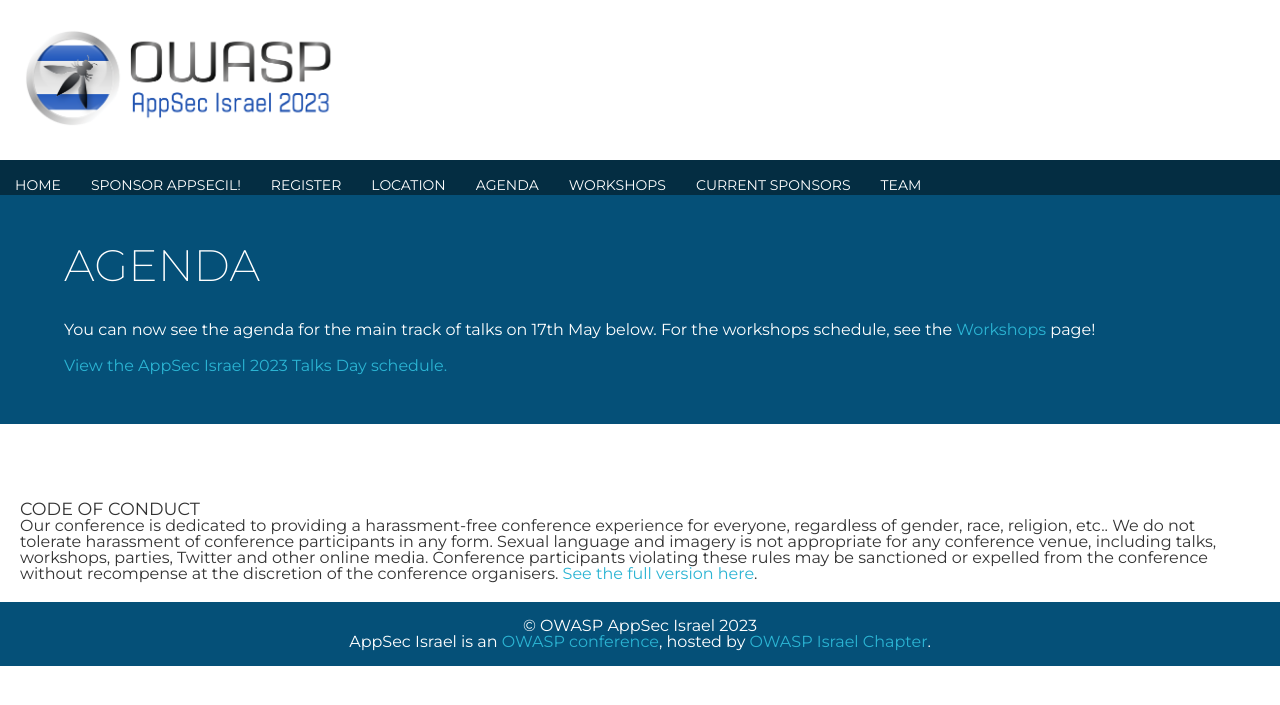
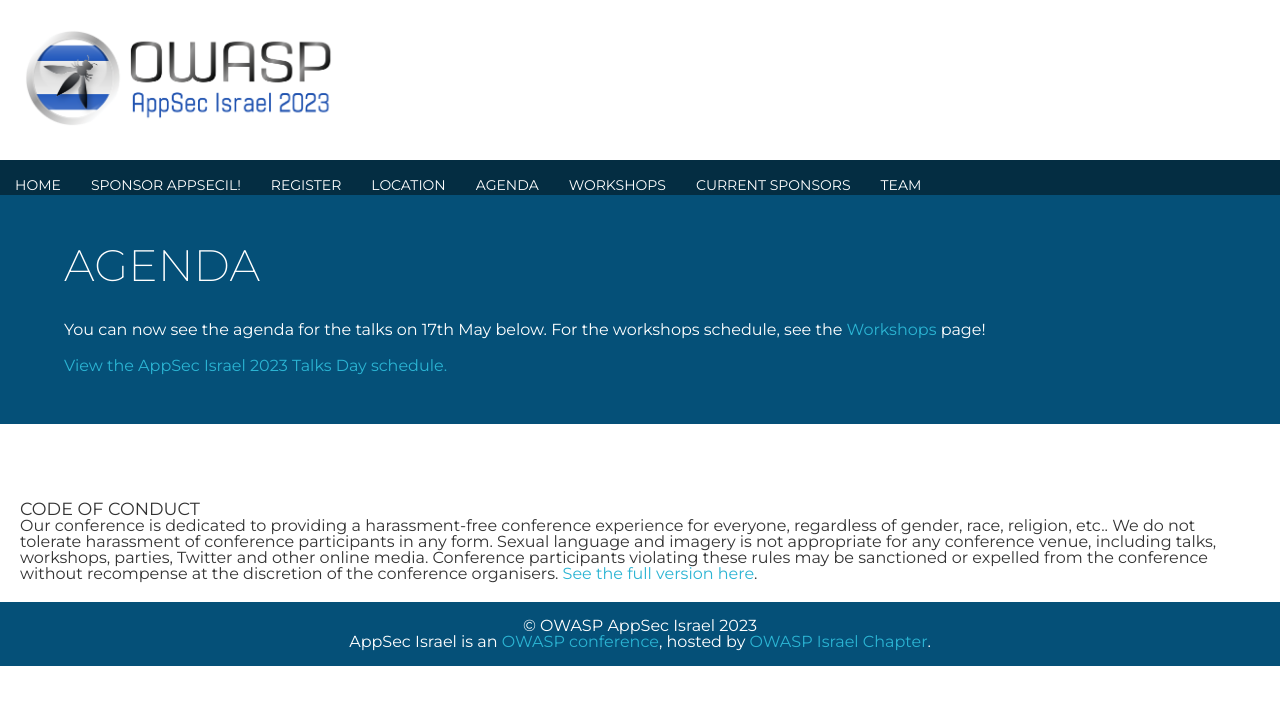
Before and after one commit to OWASP/www-event-appsecil-2023, a Jekyll site: the page built from Agenda.md, in a window 1280 px wide. Shown: the top 705 px of the page. Built offline with Jekyll 4.4.1, drawn with Linux system fonts in a browser that asks for light colours; our own code applies the rules of GitHub Pages for plain Markdown files; a script that is not in the unit is left out.

Commit message:
Update Agenda.md
changed wording

```diff
--- a/Agenda.md
+++ b/Agenda.md
@@ -2,6 +2,6 @@
 ---
 
 ## Agenda
-You can now see the agenda for the main track of talks on 17th May below. For the workshops schedule, see the [Workshops](Workshops) page!
+You can now see the agenda for the talks on 17th May below. For the workshops schedule, see the [Workshops](Workshops) page!
 
 <a id="sched-embed" href="https://{{ site.sched }}/2023-05-17/overview" data-sched-sidebar="no">View the {{ site.title }} Talks Day schedule.</a><script type="text/javascript" src="https://{{ site.sched }}/js/embed.js"></script>
```
